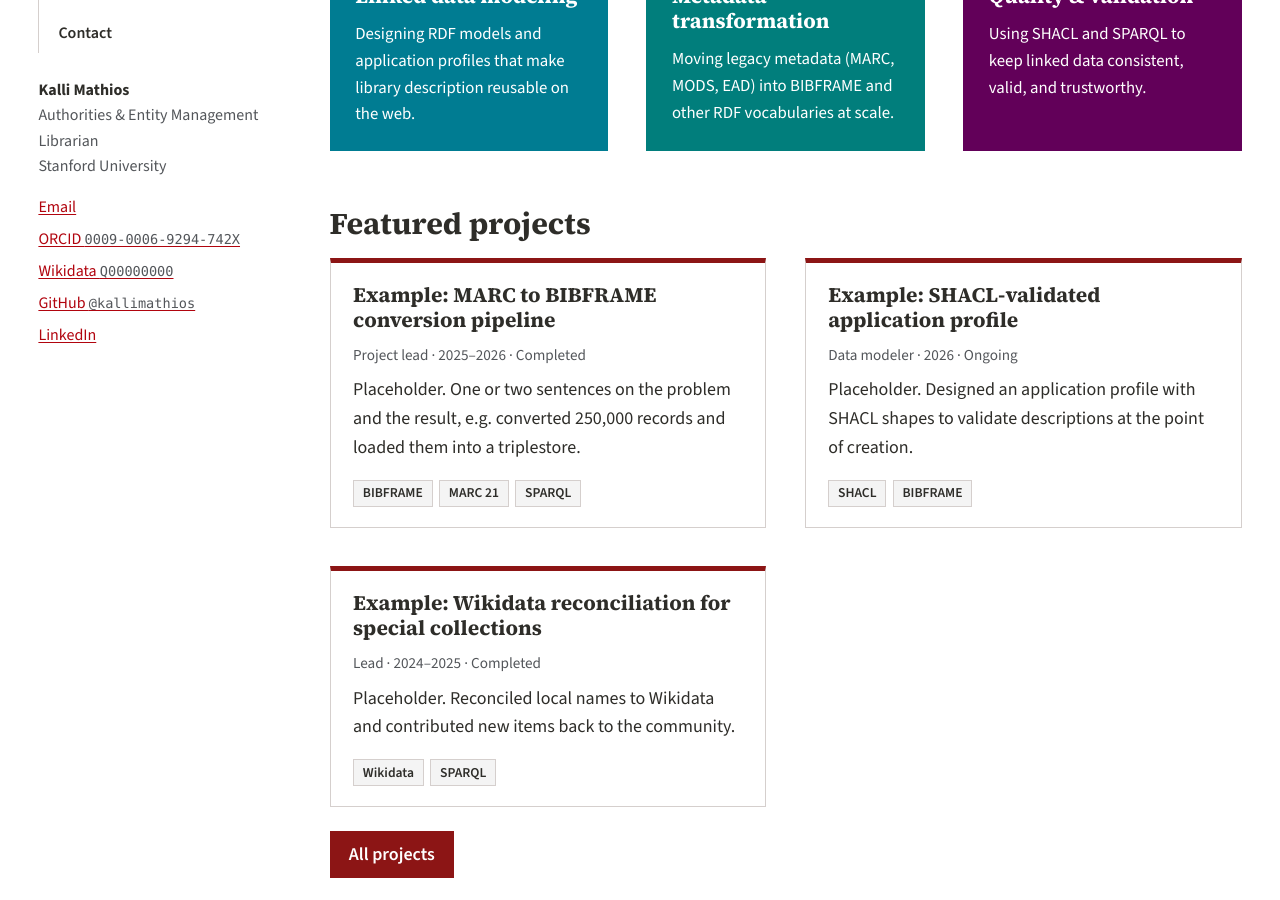
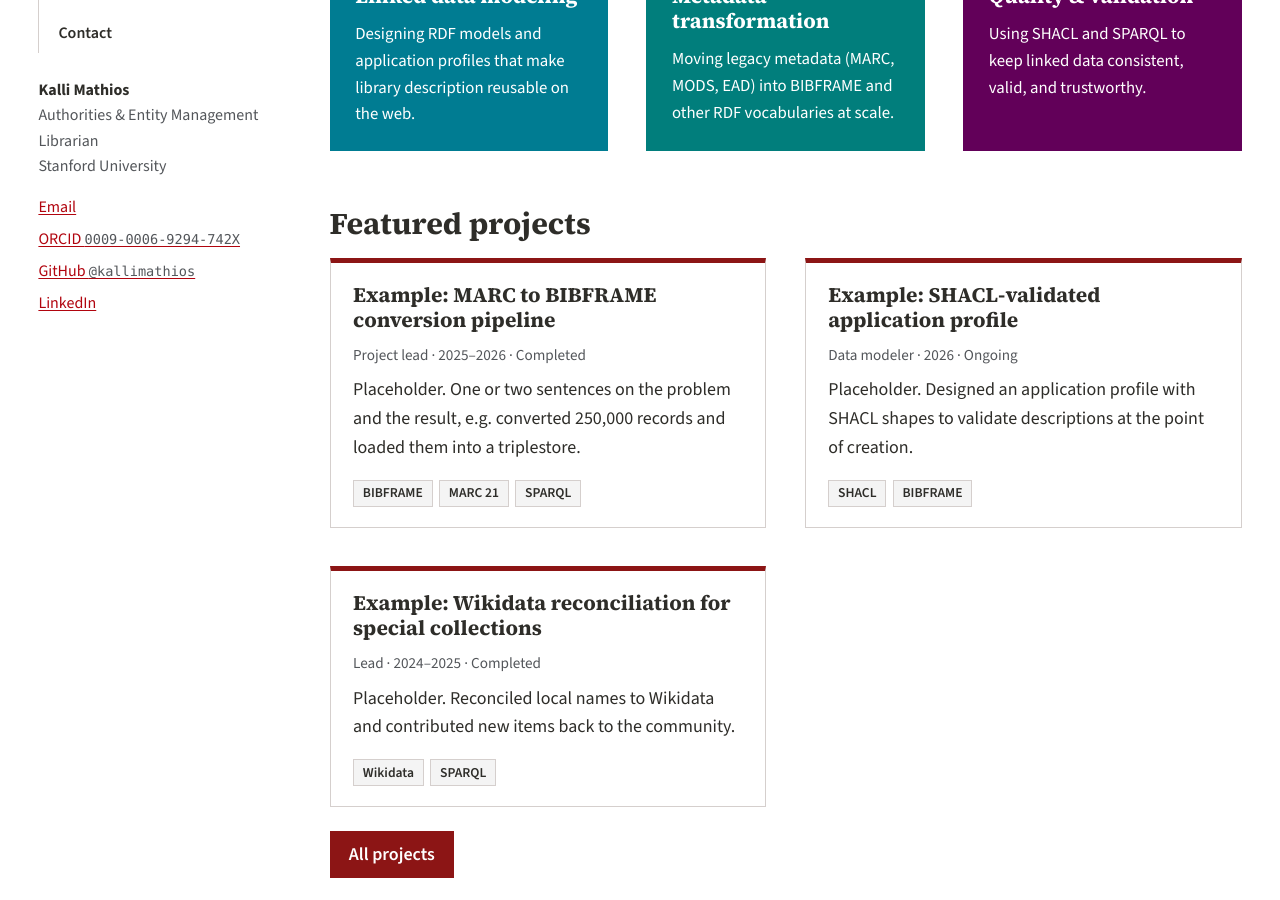
Before and after one commit to kallimathios/kallimathios, a Jekyll site: the page built from index.md, in a window 1280 px wide and 900 px high, scrolled down 521 px. Built offline with Jekyll 4.4.1, drawn with Linux system fonts in a browser that asks for light colours.

Commit message:
Update portfolio description and wikidata field

```diff
--- a/_config.yml
+++ b/_config.yml
@@ -4,7 +4,7 @@
 title: "Kalliopi M. Mathios"
 tagline: "Authorities & Entity Management Librarian"
 description: >-
-  Portfolio of Your Name, a metadata librarian with deep systems experience specializing in RDF-based vocabularies for library resources, linked data modeling, and metadata infrastructure for research libraries.
+  Portfolio of Kalliopi Mathios, a metadata librarian with deep systems knowledge specializing in RDF-based vocabularies for library resources, linked data modeling, and metadata infrastructure for research libraries.
 lang: en
 url: "https://kallimathios.github.io"   # or your custom domain, e.g. https://yourname.net
 baseurl: "/kallimathios"                         # "" for a user site or custom domain; "/repo-name" for a project site
@@ -17,7 +17,7 @@ author:
   email: "kmathios@stanford.edu"
   headshot: ""   # e.g. "/assets/img/headshot.jpg"; leave blank to hide
   orcid: "0009-0006-9294-742X"
-  wikidata: "Q00000000"
+  wikidata: ""
   github: "kallimathios"
   linkedin: "www.linkedin.com/in/kalliopi-mathios-16b4471bp"                            # profile slug, e.g. "your-name"
   knows_about:
```
